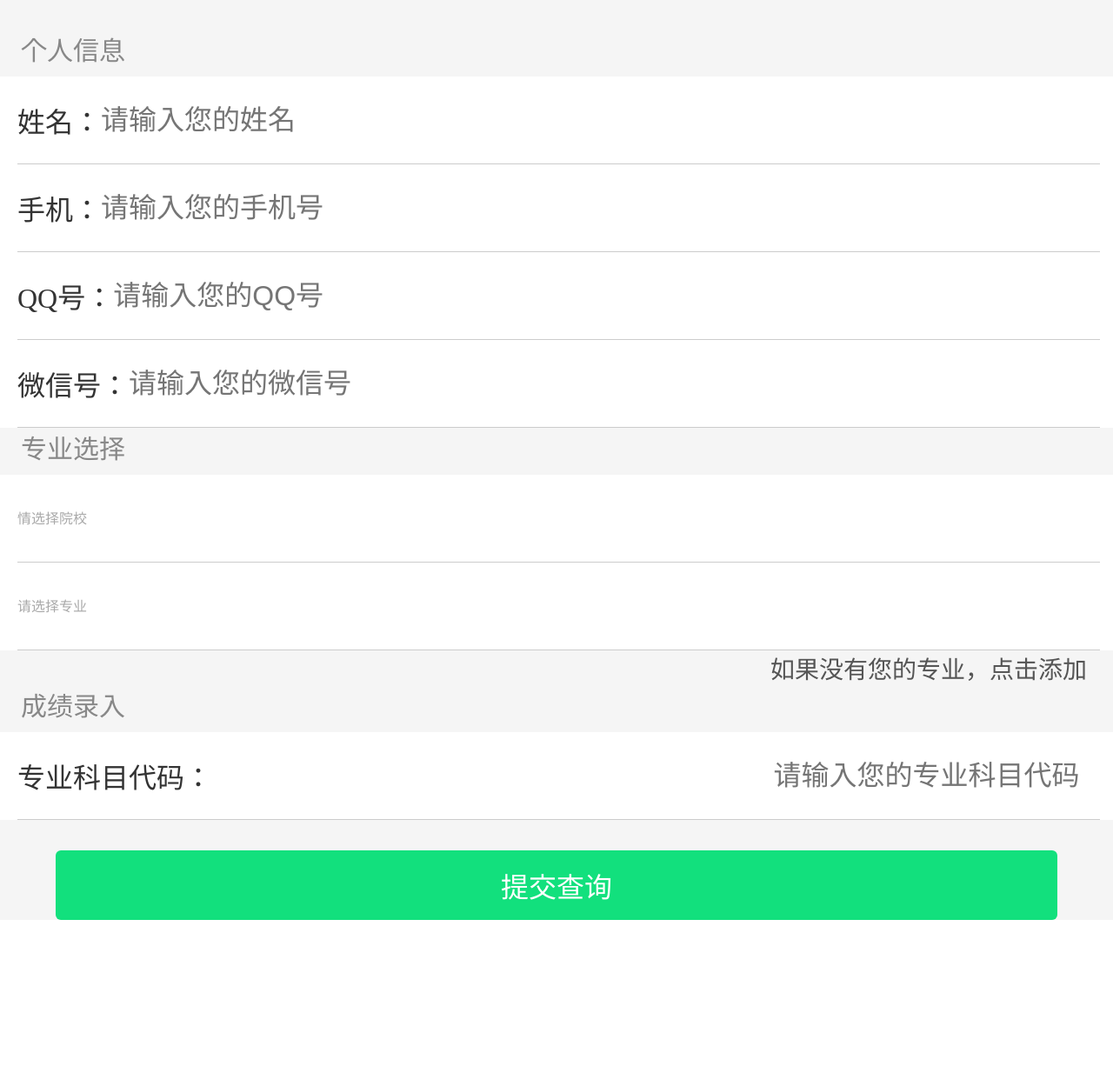
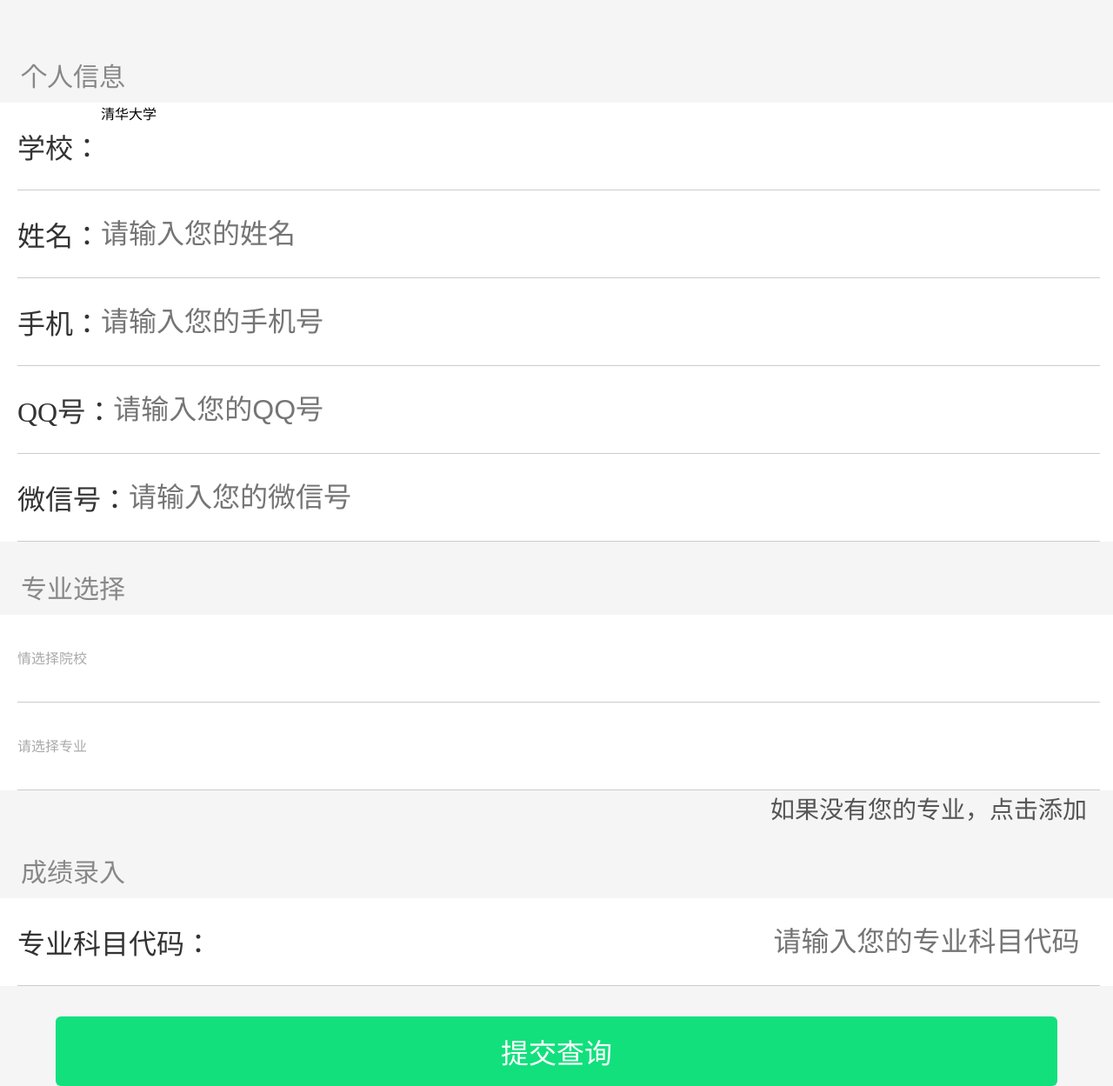
Before and after one commit to xuetu0606/ranking, a PHP site: the page made by application/index/view/index/choice.html in a window 1280 px wide. Shown: the part 101-1350 px from the top of the page at 87% size. Before the commit the page ends 1159 px from the top, so only its background shows below. Run offline with PHP 8.4, Linux system fonts and the light colour scheme; the template is opened without the code that fills it, so the values that code supplies are empty; some libraries are stand-ins or nearby versions.

Commit message:
添加当前学校

```diff
--- a/application/index/view/index/choice.html
+++ b/application/index/view/index/choice.html
@@ -29,6 +29,10 @@
             个人信息
         </div>
         <div class="add">
+            <div class="cell-item">
+                <div class="cell-left">学校：</div>
+                <div>清华大学</div>
+            </div>
             <div class="cell-item">
                 <div class="cell-left">姓名：</div>
                 <div class="cell-right">
--- a/application/index/view/index/input.html
+++ b/application/index/view/index/input.html
@@ -32,6 +32,10 @@
             个人信息
         </div>
         <div class="add">
+            <div class="cell-item">
+                <div class="cell-left">学校：</div>
+                <div>清华大学</div>
+            </div>
             <div class="cell-item">
                 <div class="cell-left">姓名：</div>
                 <div class="cell-right">
--- a/public/static/css/achoice.css
+++ b/public/static/css/achoice.css
@@ -214,7 +214,7 @@ input {
 }
 
 .biaoti {
-    padding: 0 0.24rem 0.1rem;
+    padding: 0.3rem 0.24rem 0.1rem;
     font-size: 0.3rem;
     text-align: left;
     color: #888;
@@ -285,4 +285,5 @@ select {
     text-decoration: none;
     color: #555;
     padding-right: 0.3rem;
+    margin-top: 0.2rem;
 }
```
